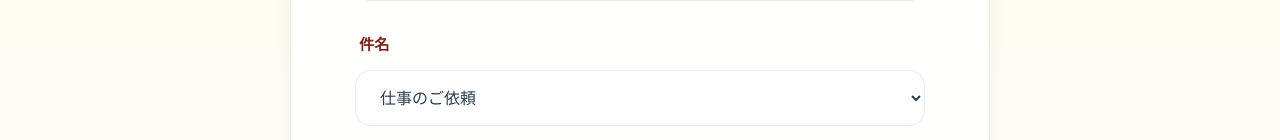
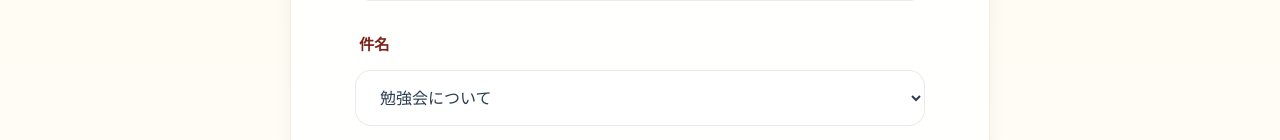
Before and after one commit to yutarotobioka0121-ship-it/tokyo-us-stock-site, a Next.js app: page /contact in a window 1280 px wide. Shown: the part 660-800 px from the top of the page. Built offline with nearby package versions, Linux system fonts and the light colour scheme; a web font is replaced by a local one.

Commit message:
Update contact form subject options

```diff
--- a/src/app/contact/page.tsx
+++ b/src/app/contact/page.tsx
@@ -26,8 +26,9 @@ export default function ContactPage() {
               <div className="form-group">
                 <label htmlFor="subject" className="form-label">件名</label>
                 <select id="subject" name="subject" className="form-select">
+                  <option value="study-group">勉強会について</option>
+                  <option value="consultation">個別相談の依頼</option>
                   <option value="business">仕事のご依頼</option>
-                  <option value="study-group">勉強会について</option>
                   <option value="other">その他</option>
                 </select>
               </div>
```
